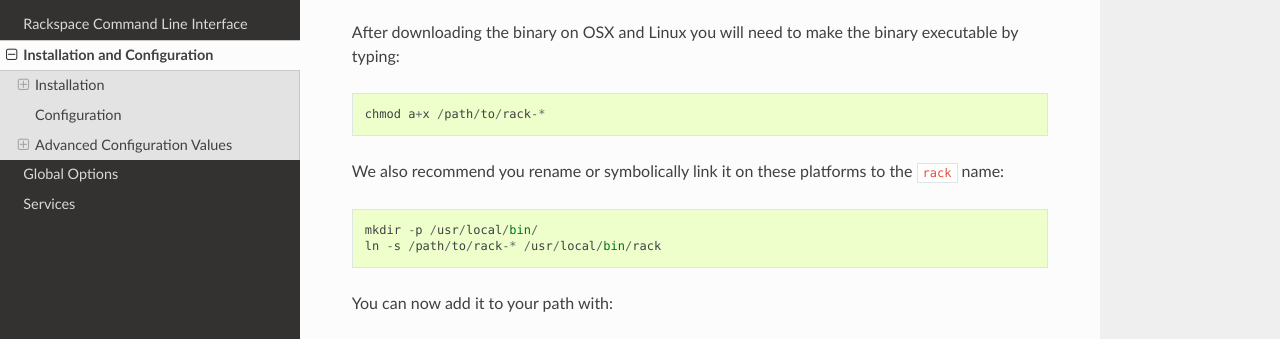
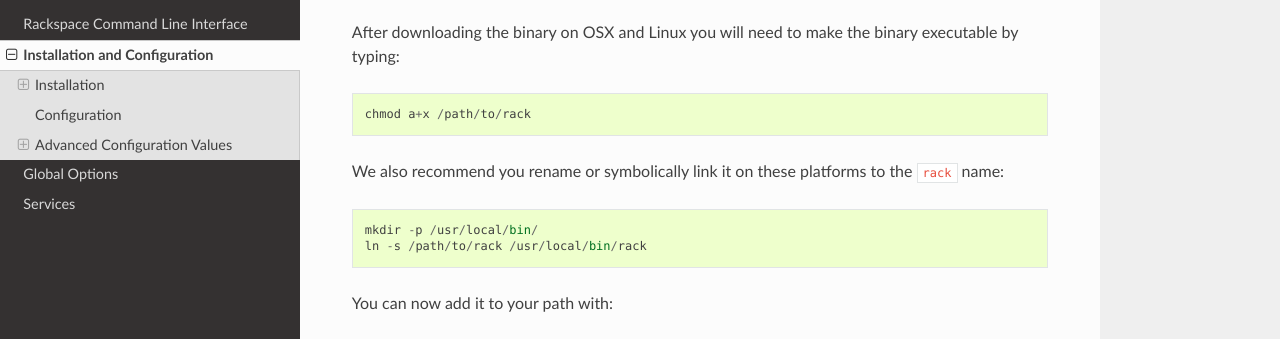
Before and after one commit to rackspace/rack, a Sphinx documentation site: the page built from docs/configuration.rst, in a window 1280 px wide and 900 px high, scrolled down 482 px. Shown: the part 153-492 px from the top of the window. Built offline with Sphinx 7.4.7 and the Read the Docs theme 2.0.0, drawn with Linux system fonts in a browser that asks for light colours.

Commit message:
No more telling people to rename an executable

```diff
--- a/docs/configuration.rst
+++ b/docs/configuration.rst
@@ -27,13 +27,13 @@
 After downloading the binary on OSX and Linux you will need to make the binary
 executable by typing::
 
-    chmod a+x /path/to/rack-*
+    chmod a+x /path/to/rack
 
 We also recommend you rename or symbolically link it on these platforms to the
 ``rack`` name::
 
     mkdir -p /usr/local/bin/
-    ln -s /path/to/rack-* /usr/local/bin/rack
+    ln -s /path/to/rack /usr/local/bin/rack
 
 You can now add it to your path with::
 
@@ -103,7 +103,7 @@
 .. [#] Hush now human. No tears. Only sleep.
 
 .. _go: https://golang.org/
-.. _Mac OSX (64 bit): https://ba7db30ac3f206168dbb-7f12cbe7f0a328a153fa25953cbec5f2.ssl.cf5.rackcdn.com/rack-Darwin
-.. _Linux (64 bit): https://ba7db30ac3f206168dbb-7f12cbe7f0a328a153fa25953cbec5f2.ssl.cf5.rackcdn.com/rack-Linux
-.. _Windows (64 bit): https://ba7db30ac3f206168dbb-7f12cbe7f0a328a153fa25953cbec5f2.ssl.cf5.rackcdn.com/rack.exe
+.. _Mac OSX (64 bit): https://ba7db30ac3f206168dbb-7f12cbe7f0a328a153fa25953cbec5f2.ssl.cf5.rackcdn.com/Darwin/amd64/rack
+.. _Linux (64 bit): https://ba7db30ac3f206168dbb-7f12cbe7f0a328a153fa25953cbec5f2.ssl.cf5.rackcdn.com/Linux/amd64/rack
+.. _Windows (64 bit): https://ba7db30ac3f206168dbb-7f12cbe7f0a328a153fa25953cbec5f2.ssl.cf5.rackcdn.com/Windows/amd64/rack.exe
 .. _Cloud Control panel: https://mycloud.rackspace.com/
```
